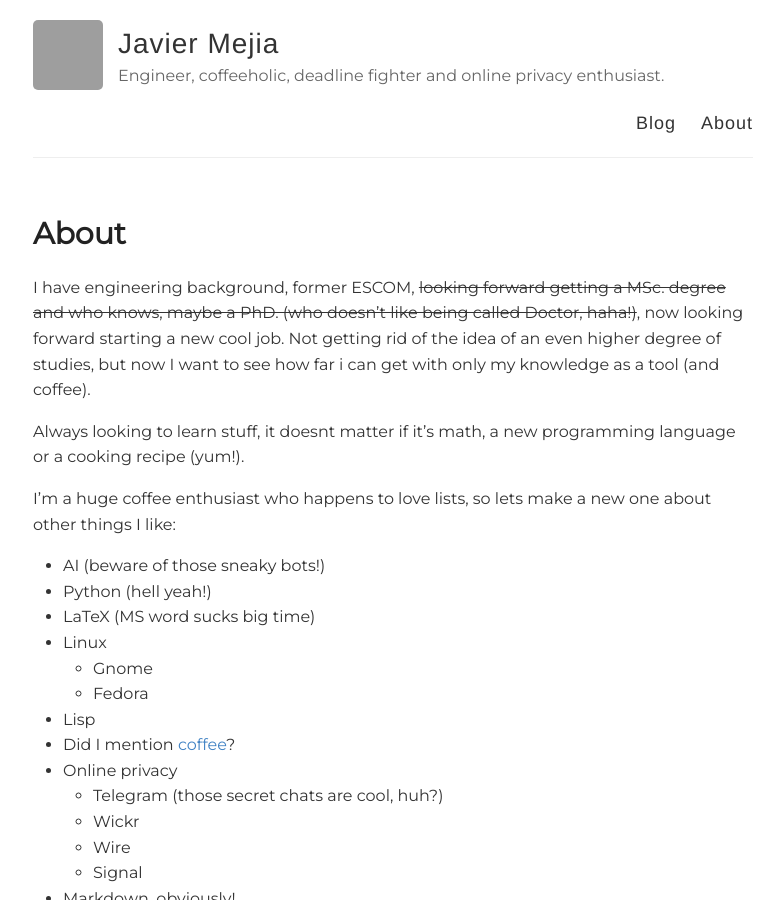
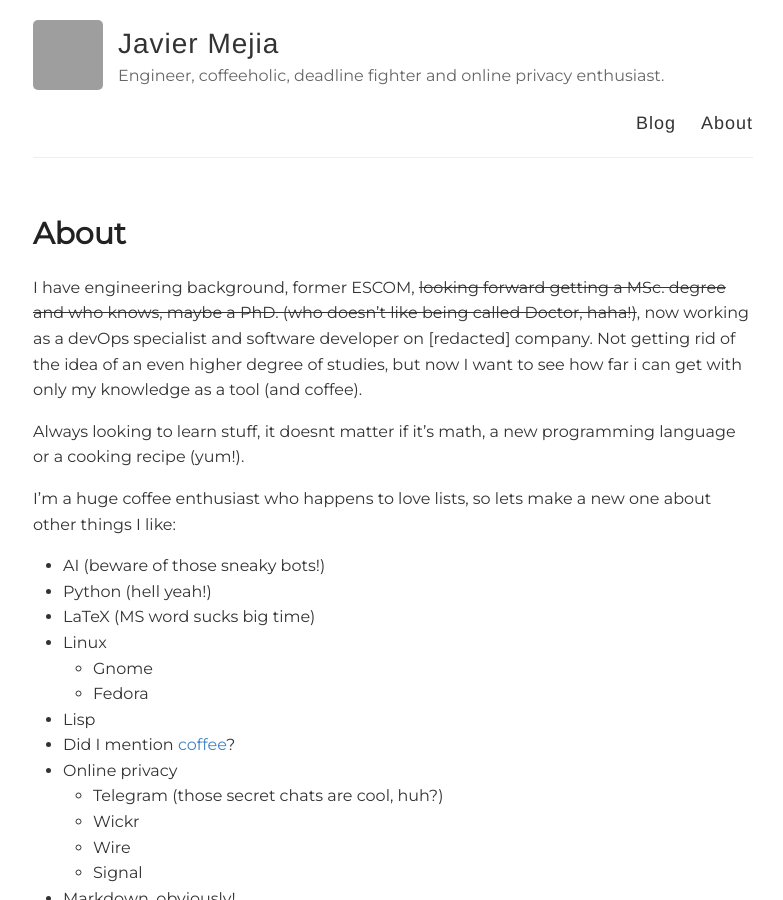
Before and after one commit to xavrb/xavrb.github.io, a Jekyll site: the page built from about.md, in a window 1280 px wide and 900 px high. Shown: the whole window, without its empty margins (247-1030 px from the left). Built offline with Jekyll 4.4.1, drawn with Linux system fonts in a browser that asks for light colours; grey boxes are pictures that could not be loaded.

Commit message:
now working

```diff
--- a/about.md
+++ b/about.md
@@ -5,7 +5,7 @@ permalink: /about/
 ---
 
 
-I have engineering background, former ESCOM, ~~looking forward getting a MSc. degree and who knows, maybe a PhD. (who doesn't like being called Doctor, haha!)~~, now looking forward starting a new cool job. Not getting rid of the idea of an even higher degree of studies, but now I want to see how far i can get with only my knowledge as a tool (and coffee).
+I have engineering background, former ESCOM, ~~looking forward getting a MSc. degree and who knows, maybe a PhD. (who doesn't like being called Doctor, haha!)~~, now working as a devOps specialist and software developer on [redacted] company. Not getting rid of the idea of an even higher degree of studies, but now I want to see how far i can get with only my knowledge as a tool (and coffee).
 
 Always looking to learn stuff, it doesnt matter if it's math, a new programming language or a cooking recipe (yum!).
 
```
